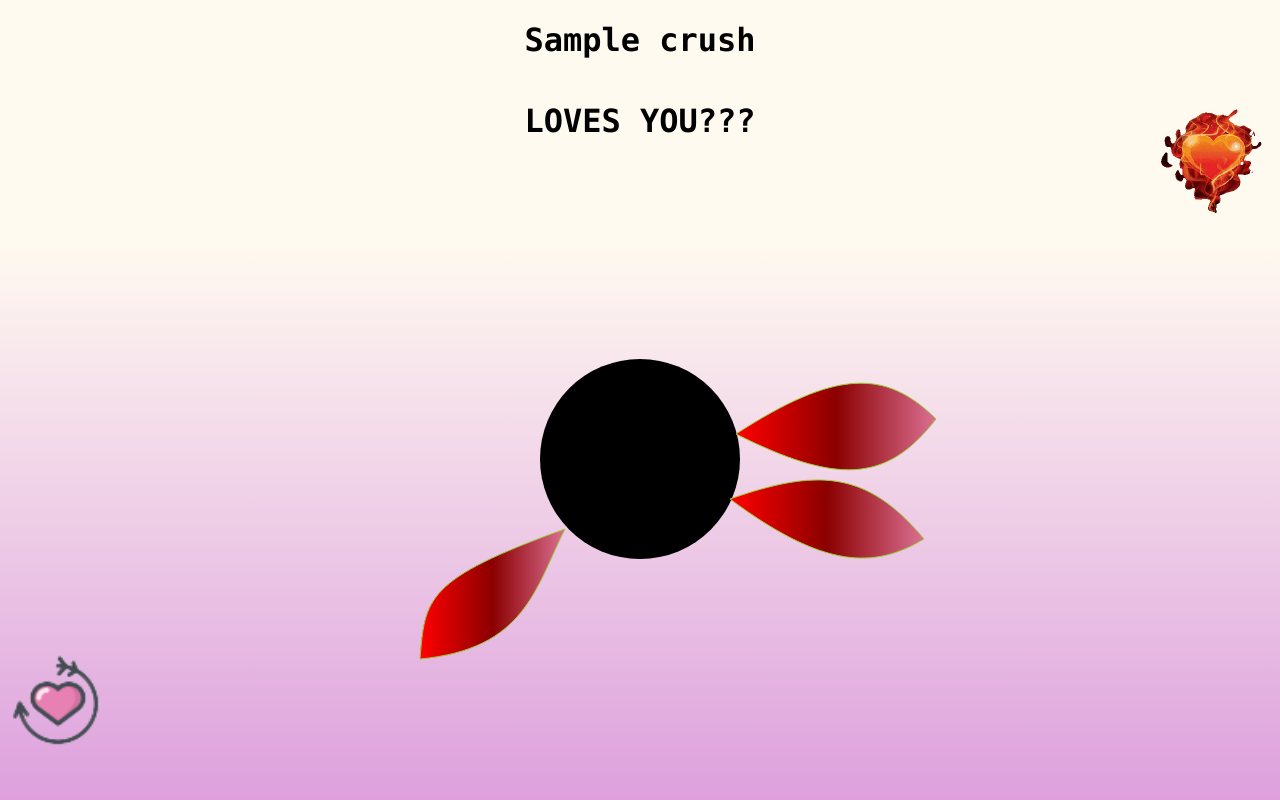
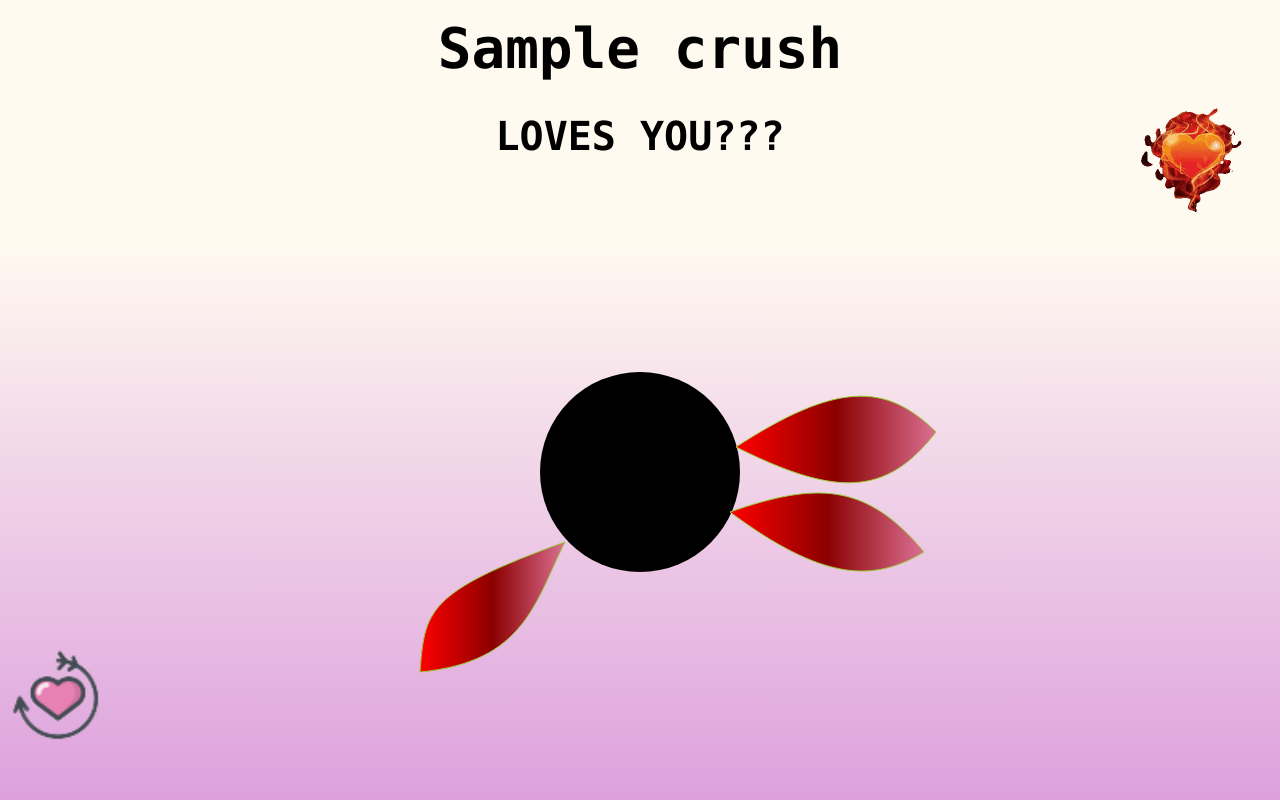
Before and after one commit to Hladgerd/javascript-game, a Flask app: template templates/flower.html in a window 1280 px wide. Run offline with Flask 2, Linux system fonts and the light colour scheme; the template is opened without the code that fills it: most values are stand-ins (such as "Sample title", 1, 10 or a date in 2020).

Commit message:
resolve merge conflict

```diff
--- a/static/CSS/style.css
+++ b/static/CSS/style.css
@@ -1,16 +1,15 @@
 * {
     box-sizing: border-box;
 }
-
 html, body {
     margin: 0;
     height: 100%;
 }
-
 body {
      min-width: 400px;
      background: linear-gradient(floralwhite 30%, plum);
      font-family: 'Consolas', 'Monaco', 'Bitstream Vera Sans Mono', monospace;
+     font-weight: bold;
  }
 
  .container {
@@ -19,25 +18,30 @@ body {
     flex-direction: column;
     align-items: center;
 }
-
 .flower-container {
     display: block;
     margin: 15%;
 }
-
 #submit-button {
     display: none;
 }
-
 .submit-text {
     text-anchor: middle;
      font: bold xx-small 'Consolas', 'Monaco', 'Bitstream Vera Sans Mono', monospace;
  }
 
-#main-header {
+ .main-header {
      text-align: center;
-    margin-top: 3rem;
-    font-size: 400%;
+     margin-top: 1rem;
+     margin-bottom: 1rem;
+     font-size: 350%;
+ }
+
+ .loves-you-text {
+     text-align: center;
+     margin-top: 1rem;
+     margin-bottom: 1rem;
+     font-size: 250%;
  }
 
  #crush-input {
@@ -46,22 +50,13 @@ body {
     margin: 3rem 0;
     font-size: 150%;
 }
-
 .heart:hover {
   transform: scale(1.2);
 }
-
 .heart {
     margin-top: 5%;
     transition: all 1s;
      transform-origin: 50% 50%;
-}
-
-#restart-icon {
-    position: absolute;
-    left: 2%;
-    bottom: 8%;
-    transform: scale(1.6);
  }
 
  #submit-heart {
@@ -69,29 +64,23 @@ body {
      stroke: #9C1A1C;
     filter: drop-shadow(-3px 5px 2px rgb(0 0 0 / 0.4));
 }
-
 svg {
     overflow: visible;
     margin: 5px;
 }
-
 .petal {
     fill: url(#Gradient-petal);
     stroke: yellowgreen;
 }
-
 .stop1 { stop-color: red; }
 .stop2 { stop-color: darkred;}
 .stop3 { stop-color: palevioletred; }
-
 #flower-center {
     fill: black;
 }
-
 .hover-text {
   position: relative;
 }
-
 .hover-text:before {
     content: attr(data-hover);
     visibility: hidden;
@@ -103,8 +92,7 @@ svg {
      transition: opacity 1s ease-in-out;
      position: absolute;
      top: 29%;
-    margin-left: 2em
-;
+     margin-left: 2em;
  }
 
  .hover-text:hover:before {
@@ -113,34 +101,55 @@ svg {
 
  }
 
-.hover-text-restart {
-  position: relative;
+ #restart-icon {
+     position: absolute;
+     left: 2%;
+     bottom: 8%;
+     transform: scale(1.6);
  }
 
-.hover-text-restart:before {
-    content: attr(data-hover-restart);
+ #restart-icon:hover ~ #hover-restart {
+     visibility: visible;
+     opacity: 1;
+
+ }
+
+ #hover-restart {
+     position: absolute;
+     color: #655f5f;
+     left: 2%;
+     bottom: 19%;
      visibility: hidden;
      opacity: 0;
-    width: 140px;
-    color: #efa6a6;
-    text-align: center;
-    padding: 5px 0;
      transition: opacity 1s ease-in-out;
-    position: absolute;
-    top: 29%;
-    margin-left: 2em
-;
-}
-
-.hover-text-restart:hover:before {
-  opacity: 1;
-  visibility: visible;
  }
 
  #love-booster-btn {
      position: absolute;
-    right: 0.5%;
+     right: 2%;
+     top: 10%;
+
+ }
+
+ #love-booster-btn img {
+     position: relative;
      width: 120px;
      height: auto;
-    border-radius: 100%;
  }
+
+ #love-booster-btn:hover ~ #hover-booster {
+     visibility: visible;
+     opacity: 1;
+
+ }
+
+ #hover-booster {
+     position: absolute;
+     color: #655f5f;
+     right: 2.5%;
+     top: 10%;
+     visibility: hidden;
+     opacity: 0;
+     transition: opacity 1s ease-in-out
+
+ }
--- a/templates/flower.html
+++ b/templates/flower.html
@@ -4,7 +4,10 @@
 
  {% block content %}
      <h1 class="main-header"> {{ crush }} </h1>
-    <a href="{{ url_for('booster_screen') }}"><img src="static/love-fire-zH2FI0Xo-unscreen.gif" id="love-booster-btn"></a>
+     <div id="love-booster-btn">
+         <a href="{{ url_for('booster_screen') }}"><img src="static/love-fire-zH2FI0Xo-unscreen.gif"></a>
+     </div>
+     <span id="hover-booster">Love Booster</span>
      <h1 class="loves-you-text">LOVES YOU???</h1>
      <div class="flower-container hover-text"  data-hover="Click the petals to find out!">
          <svg width="200" height="200" id="flower">
@@ -18,10 +21,10 @@
              <circle r="100" cx="100" cy="100" id="flower-center"></circle>
          </svg>
      </div>
-    <a href="{{ url_for('intro_screen') }}"><img src="static/icons8-restart-love-64-removebg-preview.png"
-                                                 class="hover-text-restart" id="restart-icon" data-hover-restart="Restart">
-    </a>
-
+     <div id="restart-icon">
+         <a href="{{ url_for('intro_screen') }}"><img src="static/icons8-restart-love-64-removebg-preview.png"></a>
+     </div>
+         <span id="hover-restart">Restart</span>
 
 
  {% endblock %}
```
Also changed, not shown: templates/index.html (+5 -6 lines). Lines whose indentation alone changed are shown as unchanged.
